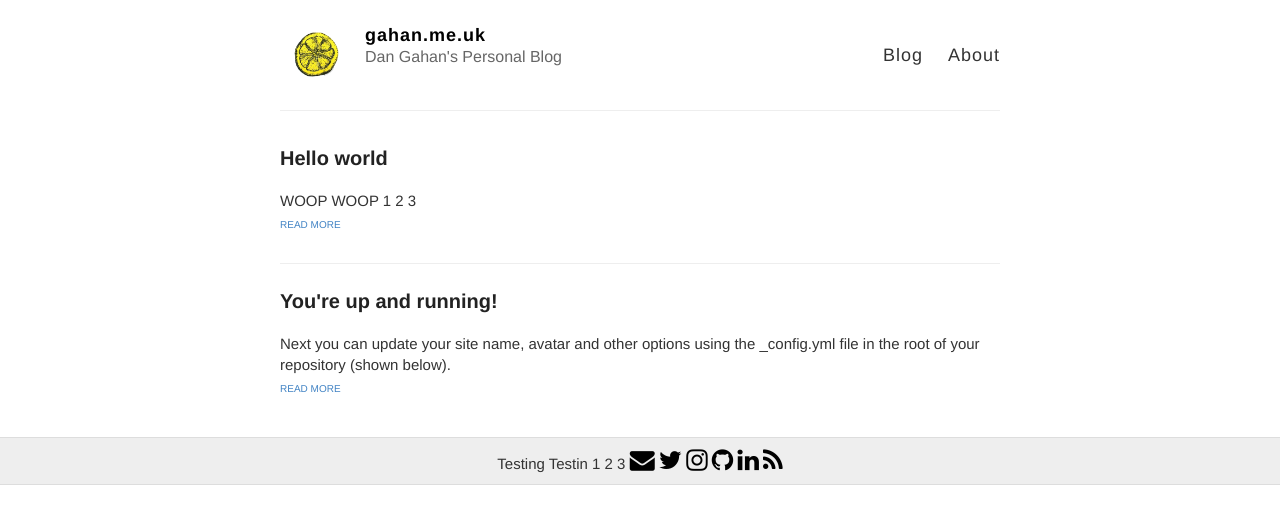
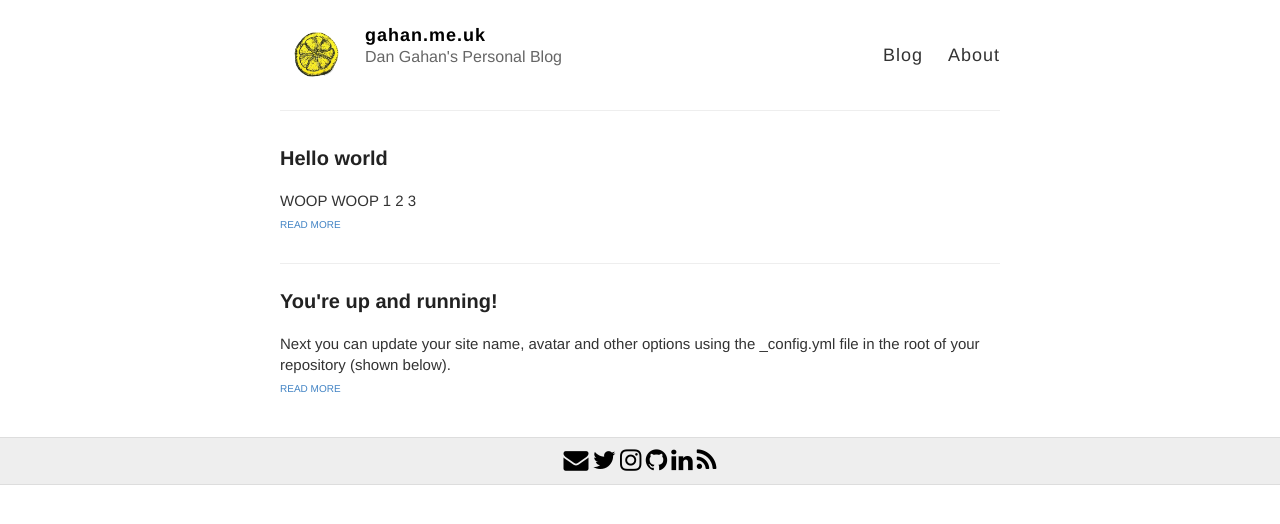
Before and after one commit to DanGahan/DanGahan.github.io, a Jekyll site: the page built from index.html, in a window 1280 px wide. Shown: the top 524 px of the page. Built offline with Jekyll 4.4.1, drawn with Linux system fonts in a browser that asks for light colours.

Commit message:
trying to get footer on all pages

```diff
--- a/_layouts/default.html
+++ b/_layouts/default.html
@@ -41,7 +41,6 @@
     <div class="wrapper-footer">
       <div class="container">
         <footer class="footer">
-          Testing Testin 1 2 3
           {% include svg-icons.html %}
         </footer>
       </div>
```
